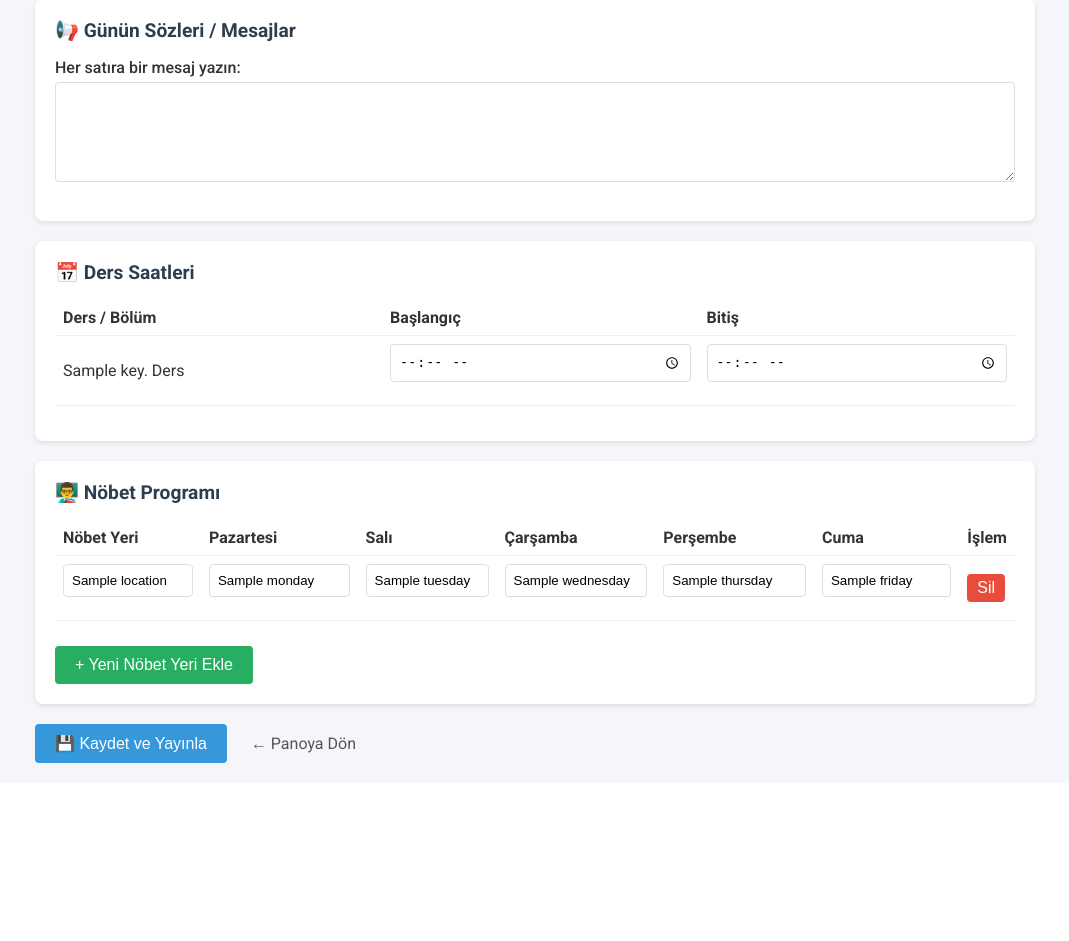
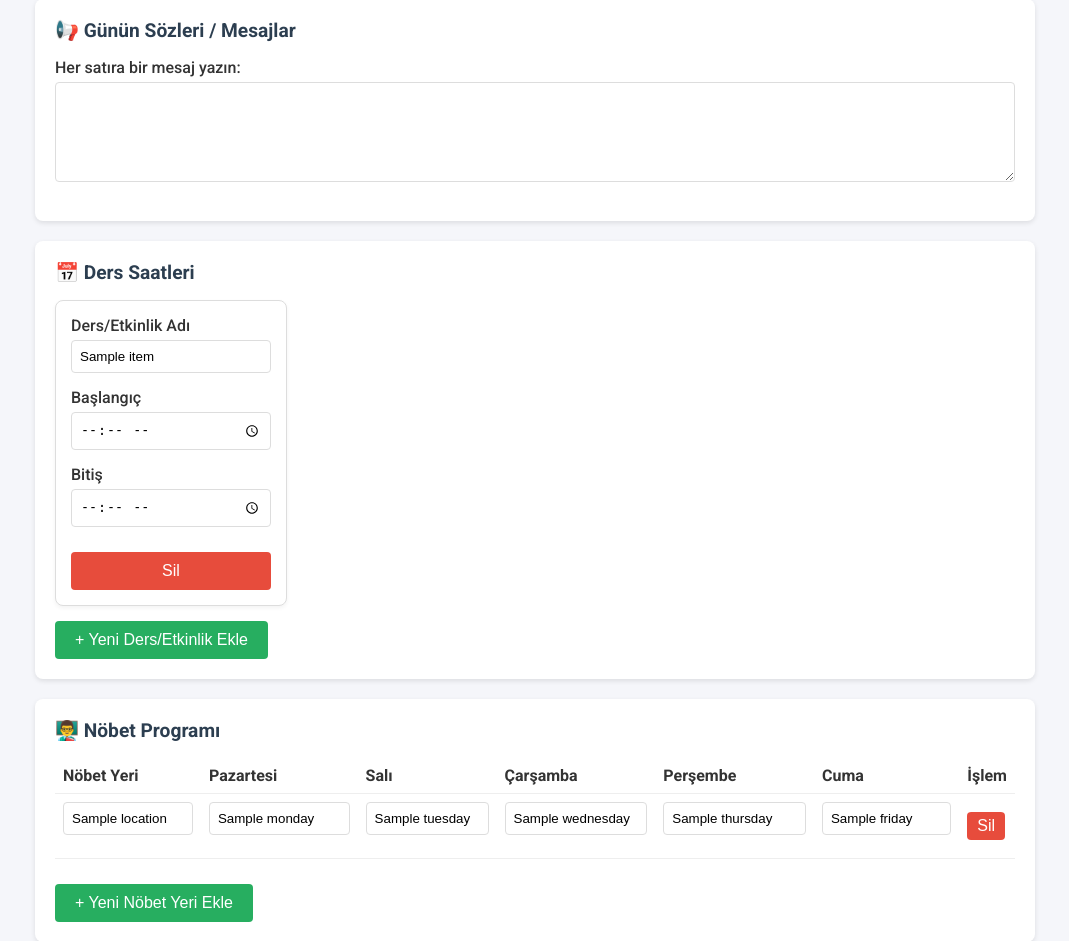
Before and after one commit to Sauth-09/akilli_pano, a Flask app: template src/web/templates/admin.html in a window 1280 px wide. Shown: the part 458-1399 px from the top of the page, without its empty margins (105-1174 px from the left). Before the commit the page ends 1221 px from the top, so only its background shows below. Run offline with Flask 3, Linux system fonts and the light colour scheme; the template is opened without the code that fills it: most values are stand-ins (such as "Sample title", 1, 10 or a date in 2020).

Commit message:
Feat: Implement Card-based Schedule UI and Refactor Data Structure

```diff
--- a/src/web/app.py
+++ b/src/web/app.py
@@ -60,17 +60,20 @@ def admin():
         raw_msgs = request.form.get('messages', '')
         data['messages'] = [m.strip() for m in raw_msgs.split('\n') if m.strip()]
 
-        # Schedule
-        keys = request.form.getlist('schedule_keys[]')
+
+        # Schedule (List-based)
+        names = request.form.getlist('schedule_name[]')
         starts = request.form.getlist('schedule_start[]')
         ends = request.form.getlist('schedule_end[]')
 
-        # Reconstruct schedule dict
-        # We need to maintain order if possible, but python 3.7+ dicts describe order
-        new_schedule = {}
-        for i, key in enumerate(keys):
+        new_schedule = []
+        for i, name in enumerate(names):
             if i < len(starts) and i < len(ends):
-                new_schedule[key] = {'start': starts[i], 'end': ends[i]}
+                new_schedule.append({
+                    'name': name,
+                    'start': starts[i],
+                    'end': ends[i]
+                })
         data['schedule'] = new_schedule
 
         # Duty Roster (Matrix)
@@ -130,20 +133,25 @@ def get_status():
     current_status = "Ders Dışı"
     current_time = datetime.strptime(current_time_str, "%H:%M")
 
-    schedule = data.get('schedule', {})
+    schedule = data.get('schedule', [])
 
-    for key, times in schedule.items():
+    # Check if schedule is list, if not compatibility fallback
+    if isinstance(schedule, dict):
+         # Fallback for old structure if hot-reloading happens mid-migration
+         schedule_list = []
+         for k, v in schedule.items():
+            schedule_list.append({'name': k, 'start': v['start'], 'end': v['end']})
+         schedule = schedule_list
+
+    for item in schedule:
         try:
-            start_time = datetime.strptime(times['start'], "%H:%M")
-            end_time = datetime.strptime(times['end'], "%H:%M")
+            start_time = datetime.strptime(item['start'], "%H:%M")
+            end_time = datetime.strptime(item['end'], "%H:%M")
 
             if start_time <= current_time <= end_time:
-                if key == "oglen_arasi":
-                    current_status = "Öğle Arası"
-                else:
-                    current_status = f"{key}. Ders"
+                current_status = item['name']
                 break
-        except ValueError:
+        except (ValueError, KeyError):
             continue
 
     return jsonify({
--- a/src/web/templates/admin.html
+++ b/src/web/templates/admin.html
@@ -135,31 +135,43 @@
                 <textarea name="messages" class="messages-area">{{ data.messages | join('\n') }}</textarea>
             </div>
 
-            <!-- Ders Programı -->
+            <!-- Ders Programı (Card UI) -->
             <div class="card">
                 <h2>📅 Ders Saatleri</h2>
-                <table>
-                    <thead>
-                        <tr>
-                            <th>Ders / Bölüm</th>
-                            <th>Başlangıç</th>
-                            <th>Bitiş</th>
-                        </tr>
-                    </thead>
-                    <tbody>
-                        {% for key, times in data.schedule.items() %}
-                        <tr>
-                            <td>
-                                {% if key == 'oglen_arasi' %}Öğle Arası{% else %}{{ key }}. Ders{% endif %}
-                                <input type="hidden" name="schedule_keys[]" value="{{ key }}">
-                            </td>
-                            <td><input type="time" name="schedule_start[]" value="{{ times.start }}"></td>
-                            <td><input type="time" name="schedule_end[]" value="{{ times.end }}"></td>
-                        </tr>
-                        {% endfor %}
-                    </tbody>
-                </table>
+                <div id="schedule-container" style="display: flex; flex-wrap: wrap; gap: 15px;">
+                    {% for item in data.schedule %}
+                    <div class="schedule-card" style="background: #fff; border: 1px solid #ddd; padding: 15px; border-radius: 8px; width: 200px; position: relative; box-shadow: 0 2px 4px rgba(0,0,0,0.05);">
+                        <label>Ders/Etkinlik Adı</label>
+                        <input type="text" name="schedule_name[]" value="{{ item.name }}" required>
+                        <label>Başlangıç</label>
+                        <input type="time" name="schedule_start[]" value="{{ item.start }}" required>
+                        <label>Bitiş</label>
+                        <input type="time" name="schedule_end[]" value="{{ item.end }}" required>
+                        <button type="button" onclick="this.parentElement.remove()" style="background: #e74c3c; width: 100%; margin-top: 10px;">Sil</button>
+                    </div>
+                    {% endfor %}
+                </div>
+                <button type="button" onclick="addScheduleCard()" style="background: #27ae60; margin-top: 15px;">+ Yeni Ders/Etkinlik Ekle</button>
             </div>
+
+            <script>
+                function addScheduleCard() {
+                    const container = document.getElementById('schedule-container');
+                    const div = document.createElement('div');
+                    div.className = 'schedule-card';
+                    div.style = 'background: #fff; border: 1px solid #ddd; padding: 15px; border-radius: 8px; width: 200px; position: relative; box-shadow: 0 2px 4px rgba(0,0,0,0.05);';
+                    div.innerHTML = `
+                        <label>Ders/Etkinlik Adı</label>
+                        <input type="text" name="schedule_name[]" placeholder="Örn: 9. Ders" required>
+                        <label>Başlangıç</label>
+                        <input type="time" name="schedule_start[]" required>
+                        <label>Bitiş</label>
+                        <input type="time" name="schedule_end[]" required>
+                        <button type="button" onclick="this.parentElement.remove()" style="background: #e74c3c; width: 100%; margin-top: 10px;">Sil</button>
+                    `;
+                    container.appendChild(div);
+                }
+            </script>
 
             <!-- Nöbetçi Öğretmenler Matrix -->
             <div class="card">
```
Also changed, not shown: data/data.json (+0 -28 lines).
